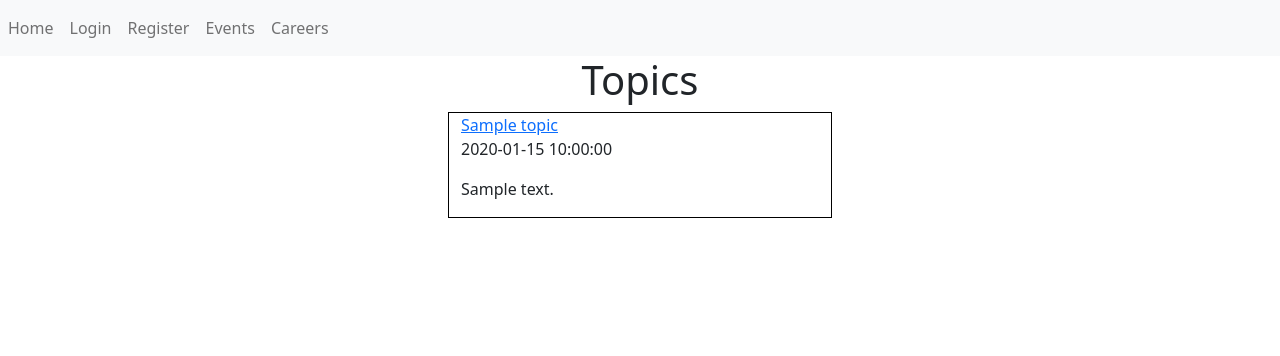
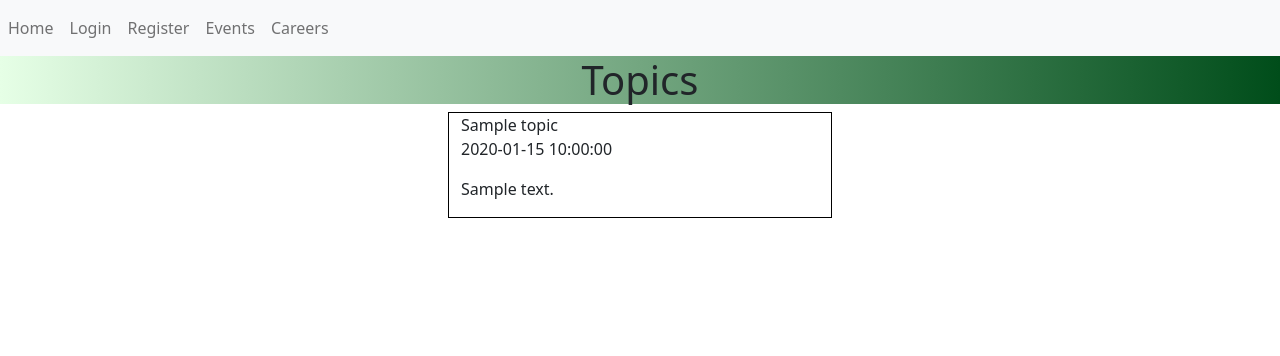
Before and after one commit to Zach-Baran/CSForums, a Python web app: template app/templates/forums.html in a window 1280 px wide. Shown: the top 356 px of the page. Run offline with Jinja, Linux system fonts and the light colour scheme; the template is opened without the code that fills it: most values are stand-ins (such as "Sample title", 1, 10 or a date in 2020); some libraries are stand-ins or nearby versions.

Commit message:
small update on h1 heading on forums, career and events. added background to homepage.

```diff
--- a/app/templates/forums.html
+++ b/app/templates/forums.html
@@ -1,10 +1,10 @@
 {% extends "base.html" %}
 
 {% block content %}
-      <h1 style="text-align:center;">Topics</h1>
+      <h1 style="text-align:center;background: linear-gradient(to right, #e6ffe6, #004D1A) no-repeat 0 0;">Topics</h1>
   {% for topic in topics %}
 
-      <div class="container" style="width:30%;border:1px solid black;margin-bottom:5px;">
+      <div class="container" style="width:30%;border:1px solid black;margin-bottom:5px;>
 
       <a href="forums/{{topic.id}}/{{topic.topic_name}}" style="word-wrap: break-word;">{{topic.topic_name}}</a>
       <p>{{topic.date}}</p>
--- a/app/templates/view_career.html
+++ b/app/templates/view_career.html
@@ -1,6 +1,7 @@
 {% extends "base.html" %}
 
 {% block content %}
+    <h1 style="text-align:center;background: linear-gradient(to right, #e6ffe6, #004D1A) no-repeat 0 0;">Job Opportunites</h1>
 	<table>
 		<tr>
 			<th>Job Name</th>
--- a/app/templates/view_events.html
+++ b/app/templates/view_events.html
@@ -1,7 +1,7 @@
 {% extends "base.html" %}
 
 {% block content %}
-<h1 style="text-align:center;">Upcoming Events</h1>
+<h1 style="text-align:center;background: linear-gradient(to right, #e6ffe6, #004D1A) no-repeat 0 0;">Upcoming Events</h1>
 <div class="container" style="margin-bottom:30px;">
 
 {% for row in events|batch(2) %}
```
Also changed, not shown: app/templates/homepage.html (+4 -3 lines).
